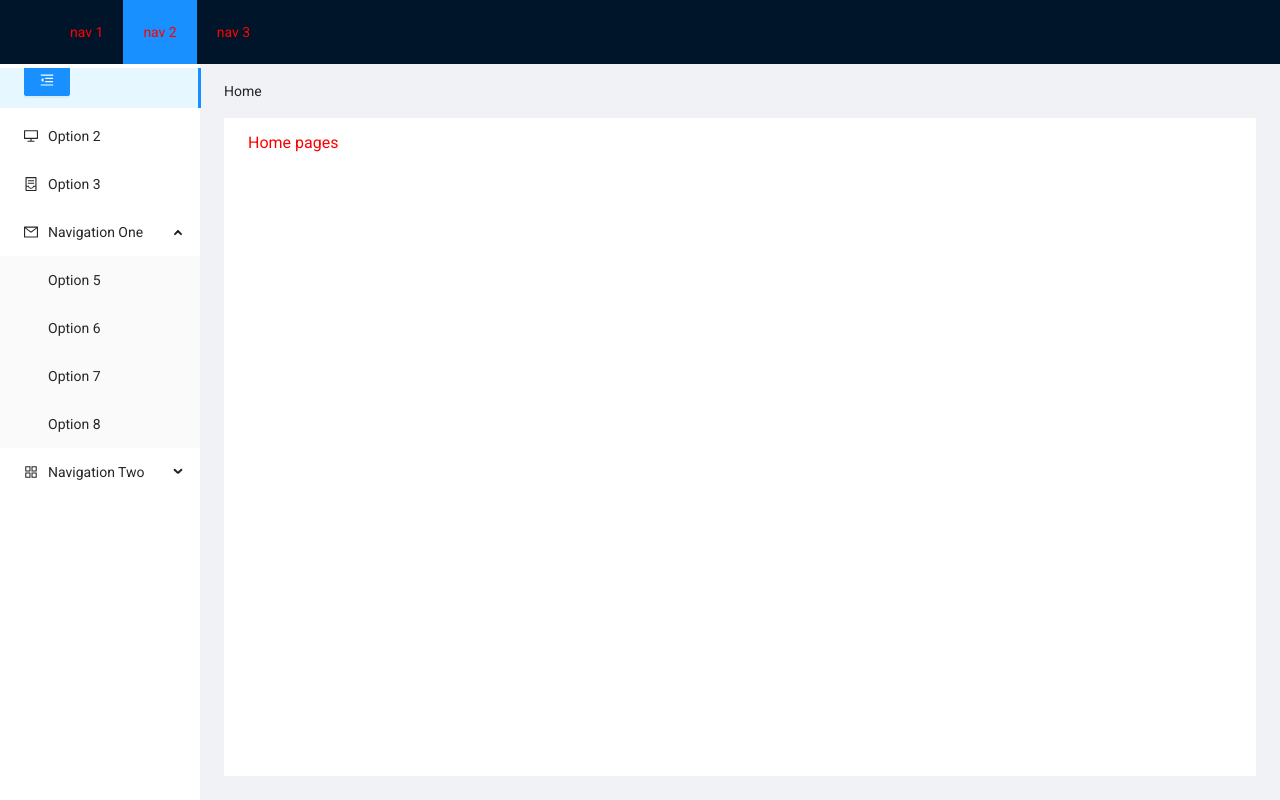
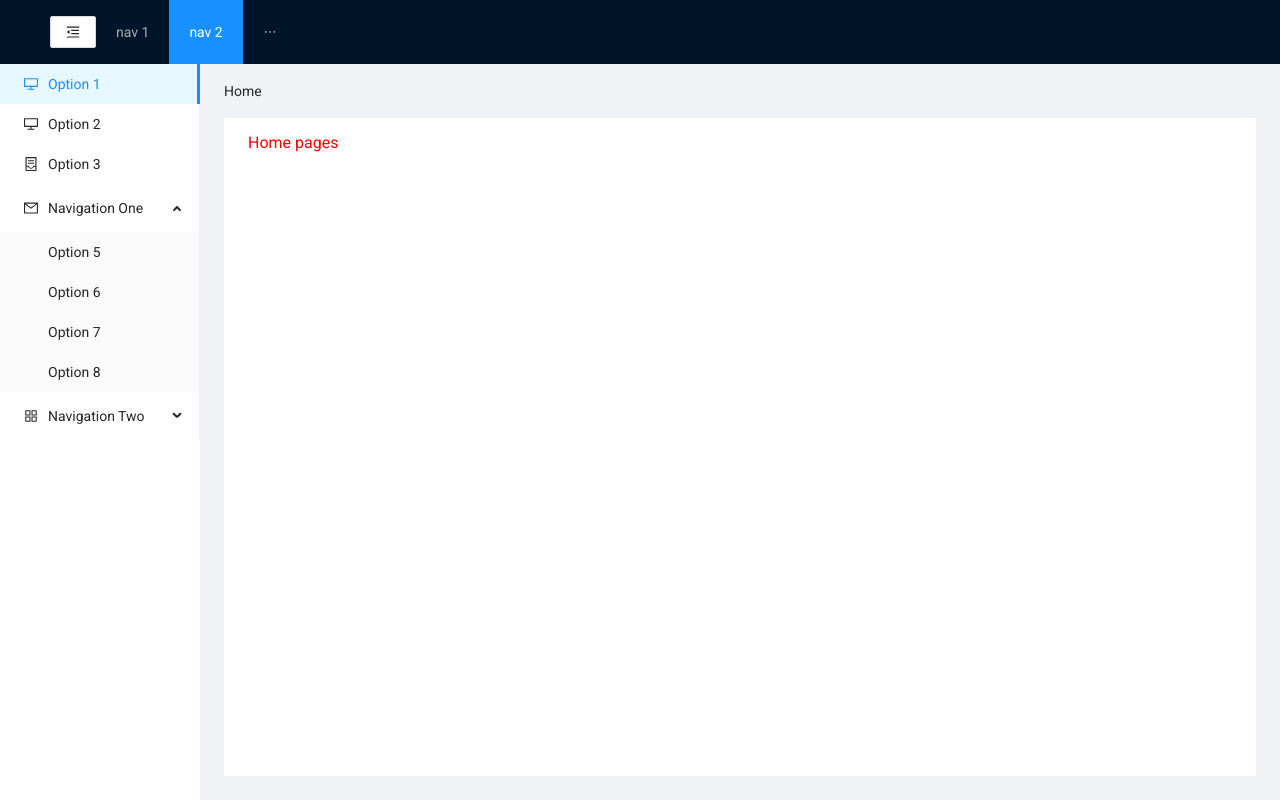
Before and after one commit to nhutduy1233231/demoApp, a React (Create React App) app: page / in a window 1280 px wide. Built offline with nearby package versions, Linux system fonts and the light colour scheme.

Commit message:
layout default v5

```diff
--- /dev/null
+++ b/src/Layouts/HeaderFC/header.scss
@@ -0,0 +1,4 @@
+.header {
+    display: flex;
+    align-items: center;
+}
--- a/src/Layouts/HeaderFC/index.tsx
+++ b/src/Layouts/HeaderFC/index.tsx
@@ -1,11 +1,17 @@
+import './header.scss';
 import type { MenuProps } from 'antd';
-import { Menu, Layout } from 'antd';
+import { Menu, Layout, Button } from 'antd';
+import { useState } from 'react';
 import useStyles from './style';
+import { MenuFoldOutlined, MenuUnfoldOutlined } from '@ant-design/icons';
 
 const { Header } = Layout;
 
 const HeaderFC: React.FC<any> = () => {
-    const classes = useStyles();
+    const [collapsed, setCollapsed] = useState(false);
+    const toggleCollapsed = () => {
+        setCollapsed(!collapsed);
+    };
     const items1: MenuProps['items'] = ['1', '2', '3'].map((key) => ({
         key,
         label: `nav ${key}`,
@@ -13,14 +19,8 @@ const HeaderFC: React.FC<any> = () => {
 
     return (
         <Header className="header">
-            <div className="logo" />
-            <Menu
-                className={classes.myColorxxx}
-                theme="dark"
-                mode="horizontal"
-                defaultSelectedKeys={['2']}
-                items={items1}
-            />
+            <Button onClick={toggleCollapsed}>{collapsed ? <MenuUnfoldOutlined /> : <MenuFoldOutlined />}</Button>
+            <Menu theme="dark" mode="horizontal" defaultSelectedKeys={['2']} items={items1} />
         </Header>
     );
 };
--- a/src/Layouts/HeaderFC/style.ts
+++ b/src/Layouts/HeaderFC/style.ts
@@ -1,10 +1,4 @@
 import { createUseStyles } from 'react-jss';
 
-const useStyles = createUseStyles({
-    myColorxxx: {
-        '& .ant-menu-overflow-item': {
-            color: 'red',
-        },
-    },
-});
+const useStyles = createUseStyles({});
 export default useStyles;
--- a/src/Layouts/SiderFC/index.tsx
+++ b/src/Layouts/SiderFC/index.tsx
@@ -1,25 +1,13 @@
+import './sider.scss';
 import type { MenuProps } from 'antd';
-import { Menu, Layout, Button } from 'antd';
-import {
-    AppstoreOutlined,
-    ContainerOutlined,
-    DesktopOutlined,
-    MailOutlined,
-    MenuFoldOutlined,
-    MenuUnfoldOutlined,
-} from '@ant-design/icons';
+import { Menu, Layout } from 'antd';
+import { AppstoreOutlined, ContainerOutlined, DesktopOutlined, MailOutlined } from '@ant-design/icons';
 import React, { useState } from 'react';
 
 const { Sider } = Layout;
 type MenuItem = Required<MenuProps>['items'][number];
 
 const SiderFC: React.FC<any> = () => {
-    const [collapsed, setCollapsed] = useState(false);
-
-    const toggleCollapsed = () => {
-        setCollapsed(!collapsed);
-    };
-
     const getItem = (
         label: React.ReactNode,
         key: React.Key,
@@ -37,16 +25,9 @@ const SiderFC: React.FC<any> = () => {
     };
 
     const items: MenuItem[] = [
-        getItem(
-            '',
-            '1',
-            <Button type="primary" onClick={toggleCollapsed} style={{ marginBottom: 16 }}>
-                {collapsed ? <MenuUnfoldOutlined /> : <MenuFoldOutlined />}
-            </Button>,
-        ),
+        getItem('Option 1', '1', <DesktopOutlined />),
         getItem('Option 2', '2', <DesktopOutlined />),
         getItem('Option 3', '3', <ContainerOutlined />),
-
         getItem('Navigation One', 'sub1', <MailOutlined />, [
             getItem('Option 5', '5'),
             getItem('Option 6', '6'),
@@ -63,15 +44,8 @@ const SiderFC: React.FC<any> = () => {
     ];
 
     return (
-        <Sider collapsed={collapsed} width={200} className="site-layout-background">
-            <Menu
-                className=""
-                defaultSelectedKeys={['1']}
-                defaultOpenKeys={['sub1']}
-                mode="inline"
-                items={items}
-                style={{ height: '100%', borderRight: 0 }}
-            />
+        <Sider collapsed={false} width={200} className="site-layout-background">
+            <Menu defaultSelectedKeys={['1']} defaultOpenKeys={['sub1']} mode="inline" items={items} />
         </Sider>
     );
 };
--- /dev/null
+++ b/src/Layouts/SiderFC/sider.scss
@@ -0,0 +1,7 @@
+.ant-layout-sider-children {
+    .ant-menu.ant-menu-root.ant-menu-inline.ant-menu-light {
+        li {
+            margin: 0;
+        }
+    }
+}
--- a/src/components/GlobalStyles/GlobalStyles.scss
+++ b/src/components/GlobalStyles/GlobalStyles.scss
@@ -22,9 +22,6 @@ body {
     height: 100%;
     .container {
         height: 100%;
-        // .ant-layout.ant-layout-has-sider {
-        //     height: 100%;
-        // }
     }
 }
 
```
Also changed, not shown: src/Layouts/SiderFC/style.ts (added, +10 -0 lines).
